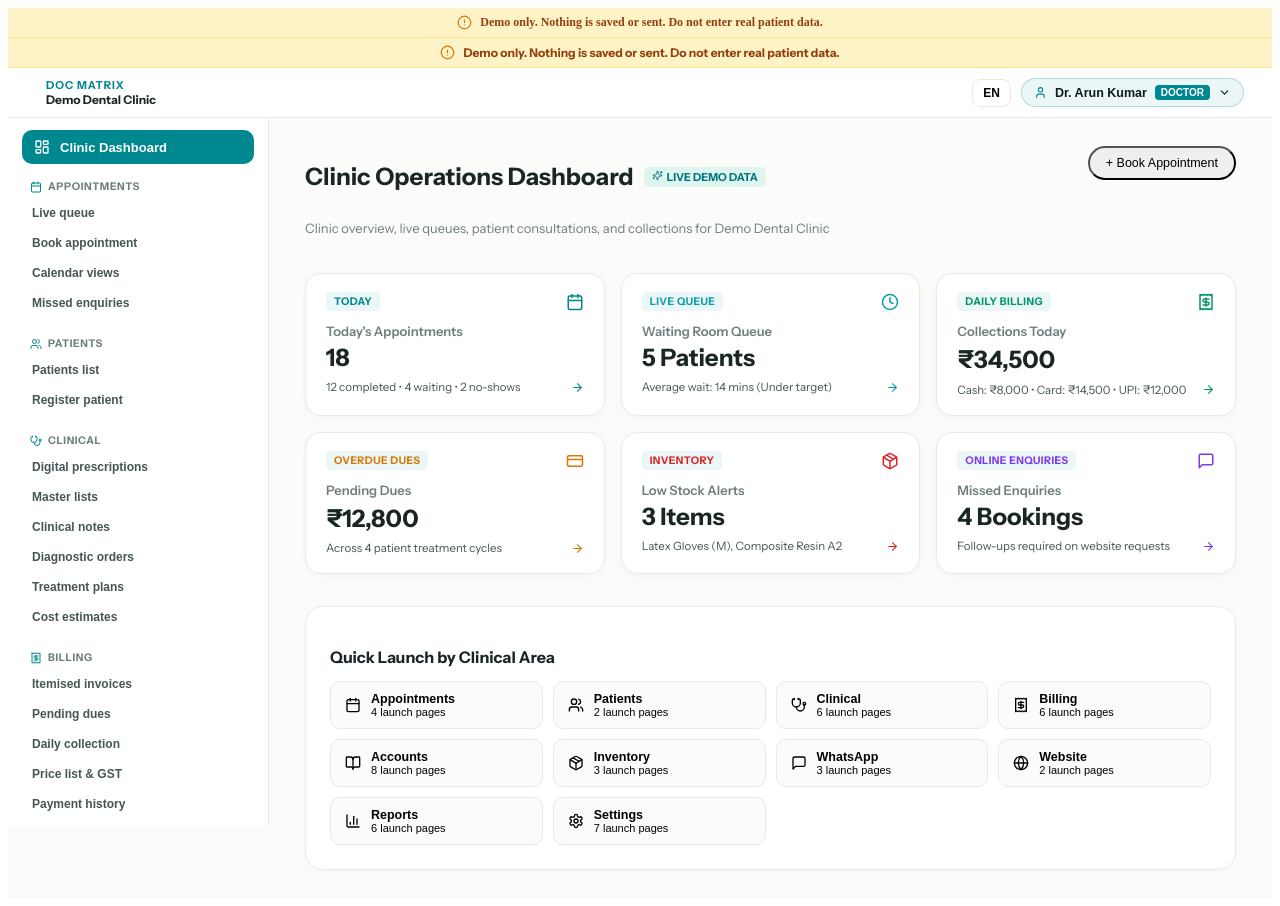
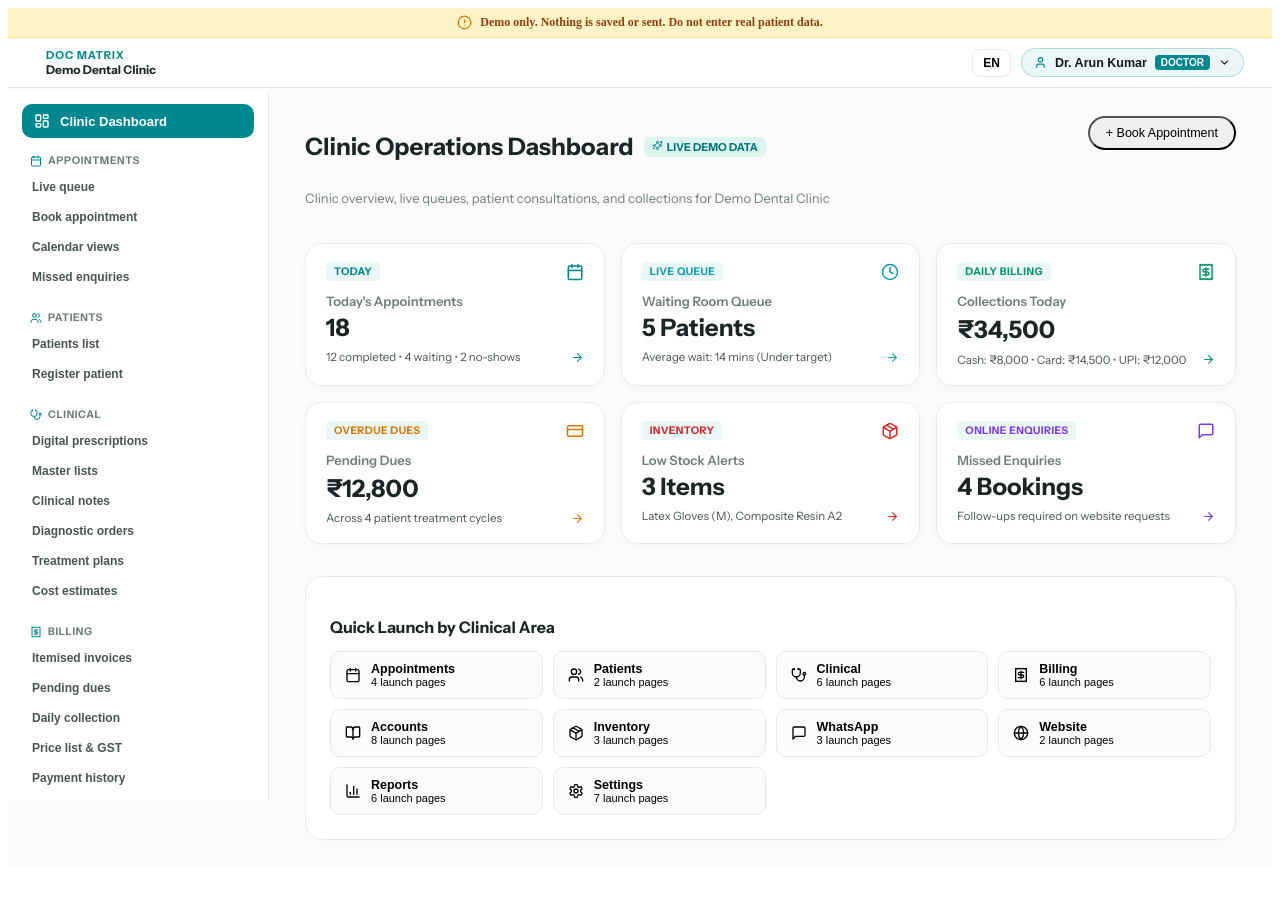
Before and after one commit to Swathi550/Doc_matrix, a React (Vite) app: page /dashboard in a window 1280 px wide. After the commit the page ends 876 px from the top, so only its background shows below. Built offline with nearby package versions, Linux system fonts and the light colour scheme; the HTML template or start-up script is replaced by a standard one.

Commit message:
Remove duplicate demo banner from StaffPortal

```diff
--- a/src/StaffPortal.jsx
+++ b/src/StaffPortal.jsx
@@ -3,7 +3,7 @@ import { useNavigate, useLocation } from 'react-router-dom'
 import {
   Calendar, Users, Stethoscope, Receipt, BookOpen, Package, MessageSquare, Globe,
   BarChart3, Settings, LayoutDashboard, LogOut, User, Menu, X, ChevronRight, ChevronDown,
-  Sparkles, CheckCircle2, AlertCircle, ArrowRight, ArrowLeft, Clock,
+  Sparkles, CheckCircle2, ArrowRight, ArrowLeft, Clock,
   Check, ShieldAlert, CreditCard, Search, Plus, Filter, Phone, Mail, FileText,
   Trash2, Edit3, Printer, Share2, CheckCircle, RefreshCw
 } from 'lucide-react'
@@ -220,28 +220,7 @@ export default function StaffPortal({
       color: 'var(--ink, #0b0b0b)',
       fontFamily: '"Instrument Sans", "Plus Jakarta Sans", "Inter", -apple-system, sans-serif'
     }}>
-      {/* 1. Permanent Non-Dismissible Demo Banner */}
-      <div style={{
-        background: '#fef3c7',
-        borderBottom: '1px solid #fde68a',
-        padding: '7px 16px',
-        fontSize: '12px',
-        fontWeight: '700',
-        color: '#92400e',
-        display: 'flex',
-        alignItems: 'center',
-        justifyContent: 'center',
-        gap: '8px',
-        textAlign: 'center',
-        position: 'sticky',
-        top: 0,
-        zIndex: 100
-      }}>
-        <AlertCircle size={15} style={{ color: '#d97706', flexShrink: 0 }} />
-        <span>Demo only. Nothing is saved or sent. Do not enter real patient data.</span>
-      </div>
-
-      {/* 2. Top Header */}
+      {/* Top Header */}
       <header style={{
         background: '#ffffff',
         borderBottom: '1px solid var(--line, #e9e9e5)',
```
Also changed, not shown: 1 other file (tests, documents, lock files or other folders).
